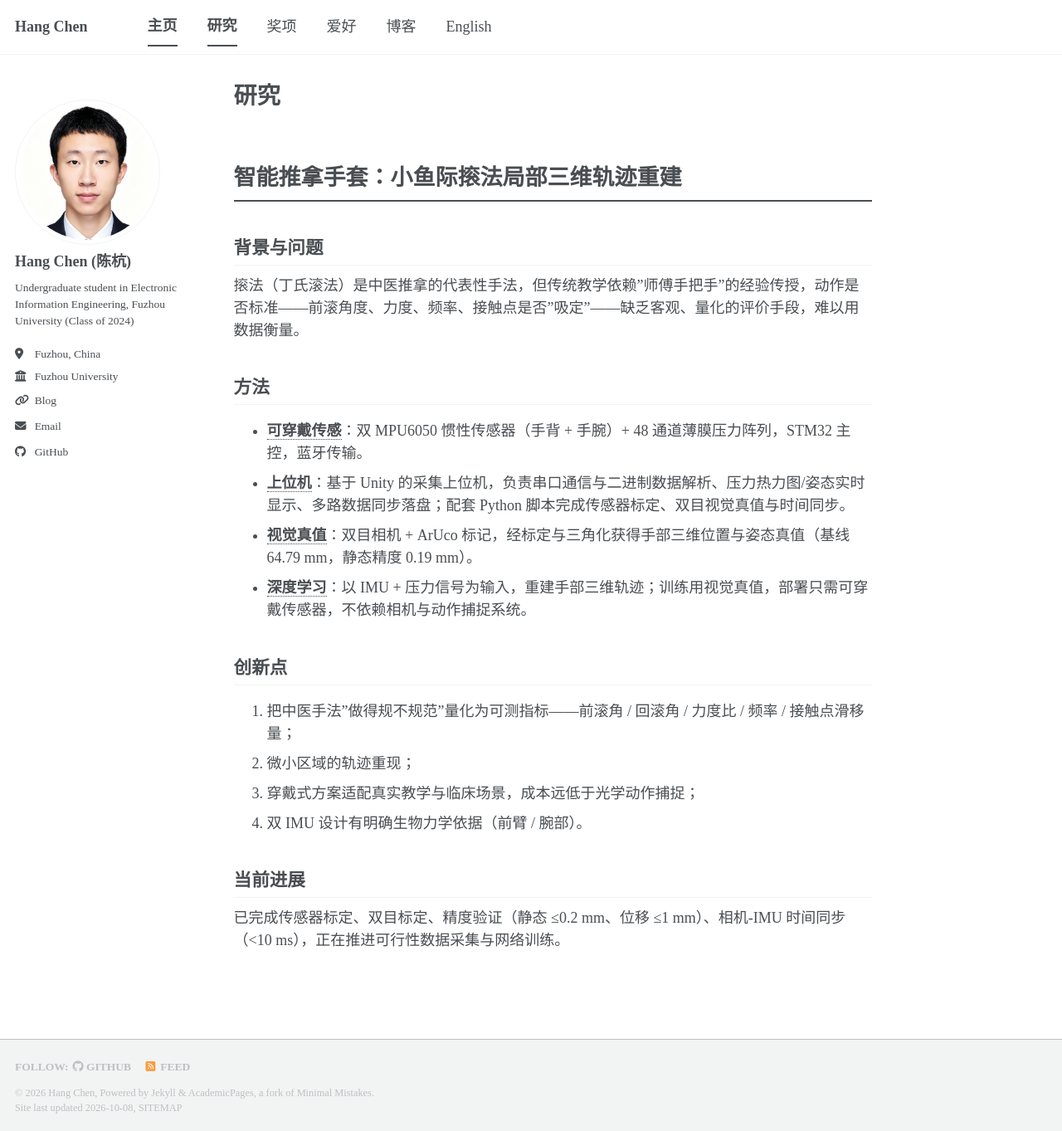
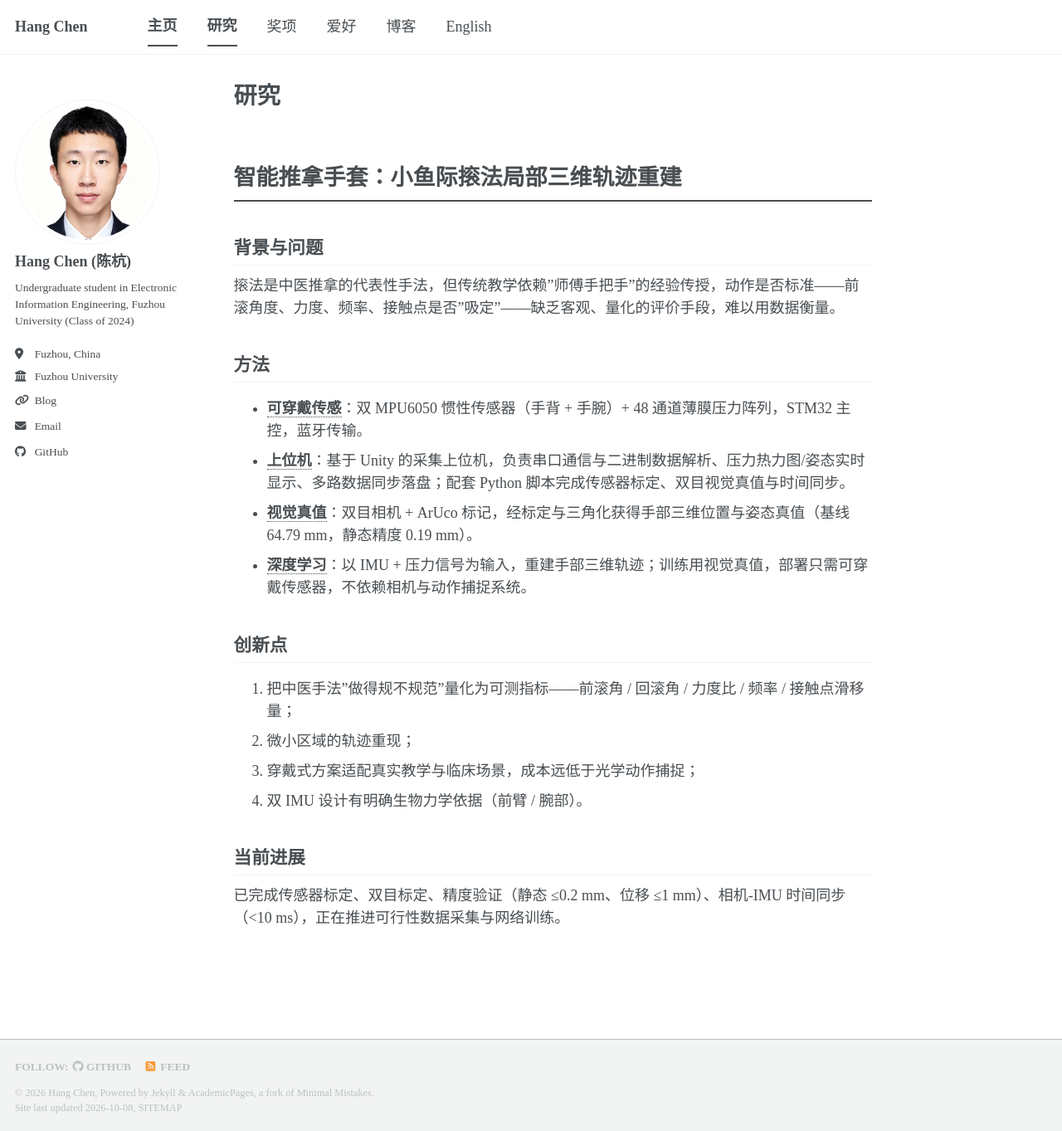
Before and after one commit to Nomkr/Nomkr.github.io, a Jekyll site: the page built from _pages/cn-research.md, in a window 1280 px wide and 1363 px high. Shown: the whole window at 83% size. Built offline with Jekyll 4.4.1, drawn with Linux system fonts in a browser that asks for light colours; a style sheet for code colours, icons or effects is not loaded.

Commit message:
Update cn-research content

```diff
--- a/_pages/cn-research.md
+++ b/_pages/cn-research.md
@@ -10,7 +10,7 @@ lang: cn
 
 ### 背景与问题
 
-㨰法（丁氏滚法）是中医推拿的代表性手法，但传统教学依赖"师傅手把手"的经验传授，动作是否标准——前滚角度、力度、频率、接触点是否"吸定"——缺乏客观、量化的评价手段，难以用数据衡量。
+㨰法是中医推拿的代表性手法，但传统教学依赖"师傅手把手"的经验传授，动作是否标准——前滚角度、力度、频率、接触点是否"吸定"——缺乏客观、量化的评价手段，难以用数据衡量。
 
 ### 方法
 
```
